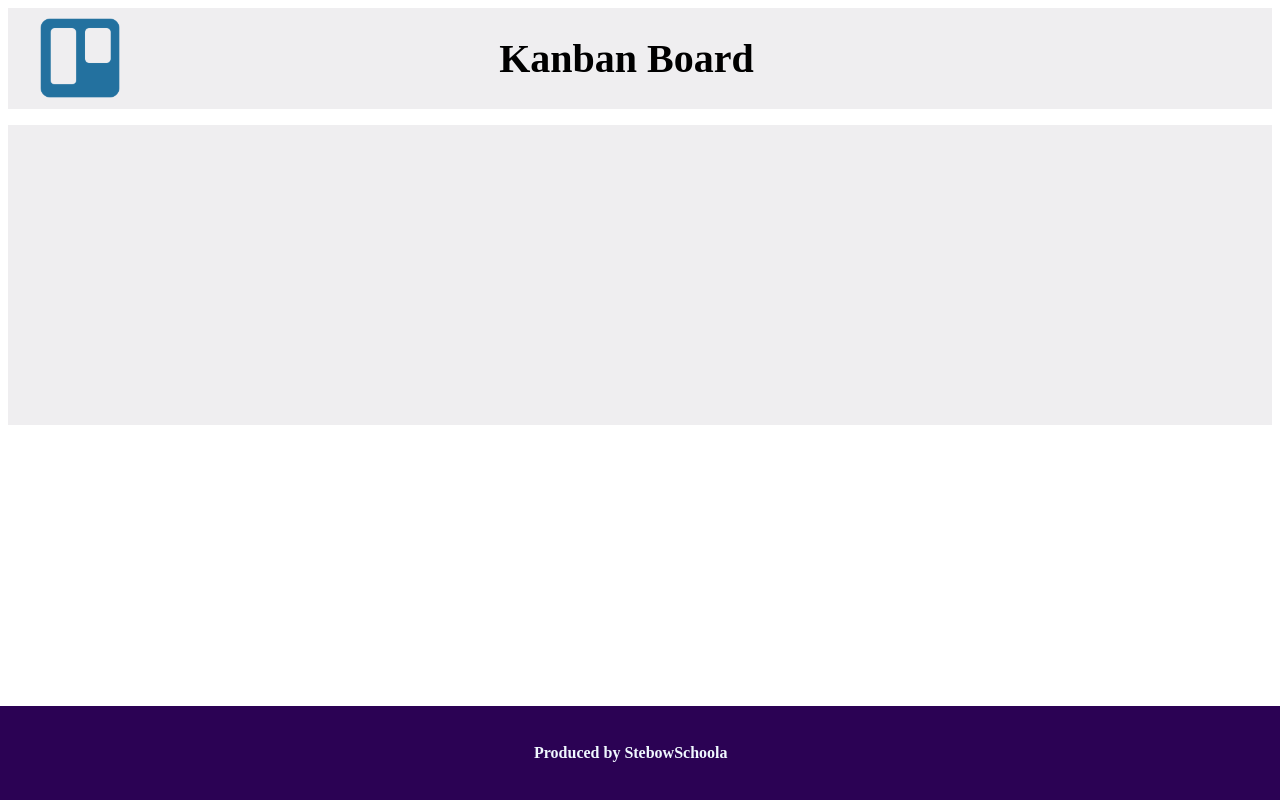
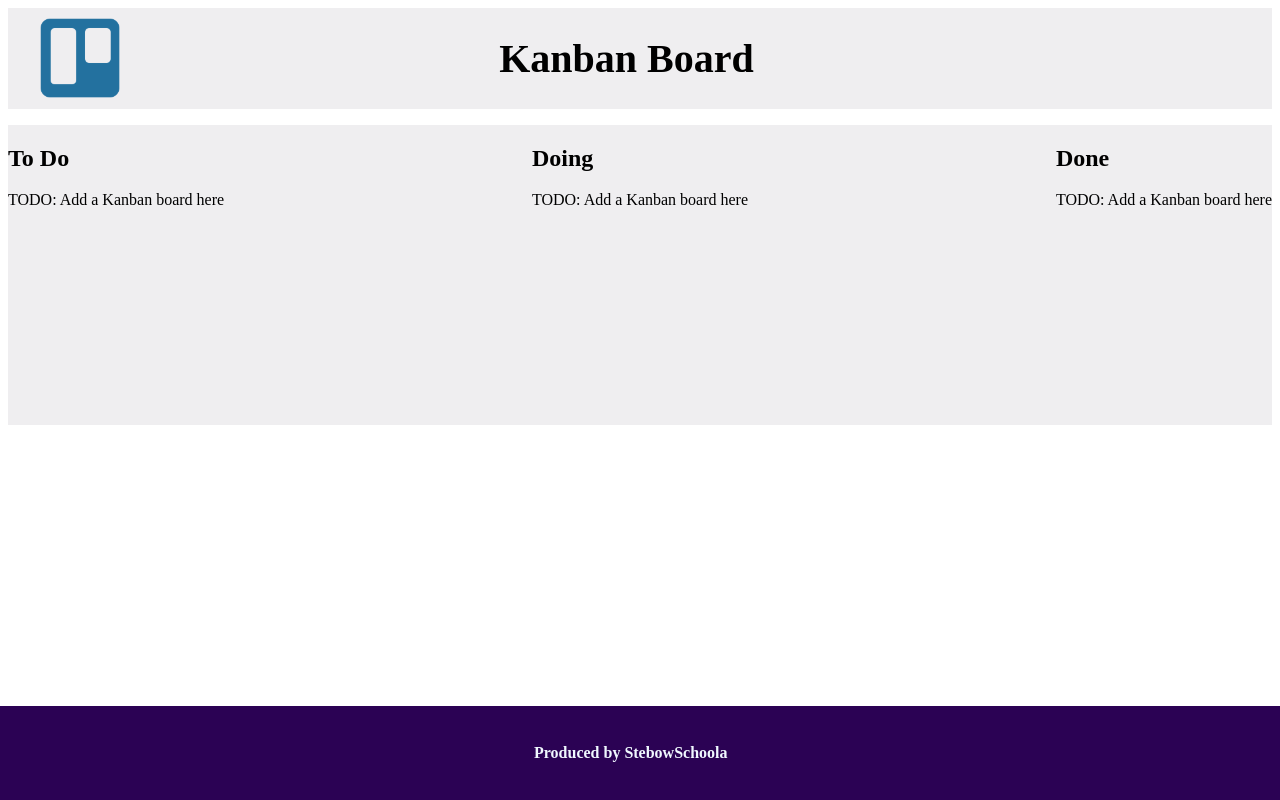
Before and after one commit to bschoola/kanban-board, an Angular app in the folder front/kanban-board/: page / in a window 1280 px wide. Built offline with nearby package versions, Linux system fonts and the light colour scheme.

Commit message:
feat: create workspace passing the name as variable

```diff
--- a/front/kanban-board/src/app/board/board.component.css
+++ b/front/kanban-board/src/app/board/board.component.css
@@ -1,6 +1,24 @@
-main {
+  main {
     width: 100%;
     height: 300px;
     background:#efeef0;
     margin: 0 auto 1rem auto;
+    display: flex;
+    flex-direction: row; /* Ensures items are placed in a row */
+    gap: 16px; /* Optional: Adds spacing between the items */
+
+    justify-content: space-between;
   }
+
+  .main app-workspace:first-child {
+    margin-left: 0; /* Remove left margin for the first element */
+  }
+
+  .main app-workspace:last-child {
+    margin-right: 0; /* Remove right margin for the last element */
+  }
+
+  .main app-workspace {
+    flex: 1; /* Ensures all items take equal space */
+    margin: 0 10px; /* Optional: Add spacing between elements */
+  }
--- a/front/kanban-board/src/app/board/board.component.html
+++ b/front/kanban-board/src/app/board/board.component.html
@@ -1,2 +1,7 @@
 <main>
+    <app-workspace name="To Do" />
+
+    <app-workspace name="Doing"/>
+
+    <app-workspace name="Done" />
 </main>
--- a/front/kanban-board/src/app/board/board.component.ts
+++ b/front/kanban-board/src/app/board/board.component.ts
@@ -1,8 +1,10 @@
 import { Component } from '@angular/core';
+
+import { WorkspaceComponent } from '../workspace/workspace.component';
 
 @Component({
   selector: 'app-board',
-  imports: [],
+  imports: [ WorkspaceComponent ],
   templateUrl: './board.component.html',
   styleUrl: './board.component.css'
 })
--- a/front/kanban-board/src/app/workspace/workspace.component.html
+++ b/front/kanban-board/src/app/workspace/workspace.component.html
@@ -1 +1,5 @@
-<p>workspace works!</p>
+
+<div>
+    <h2> {{ name }} </h2>
+    <p>TODO: Add a Kanban board here</p>
+</div>
--- a/front/kanban-board/src/app/workspace/workspace.component.ts
+++ b/front/kanban-board/src/app/workspace/workspace.component.ts
@@ -1,4 +1,4 @@
-import { Component } from '@angular/core';
+import { Component, Input } from '@angular/core';
 
 @Component({
   selector: 'app-workspace',
@@ -6,6 +6,7 @@ import { Component } from '@angular/core';
   templateUrl: './workspace.component.html',
   styleUrl: './workspace.component.css'
 })
+
 export class WorkspaceComponent {
-
+    @Input({required: true}) name!: string;
 }
```
